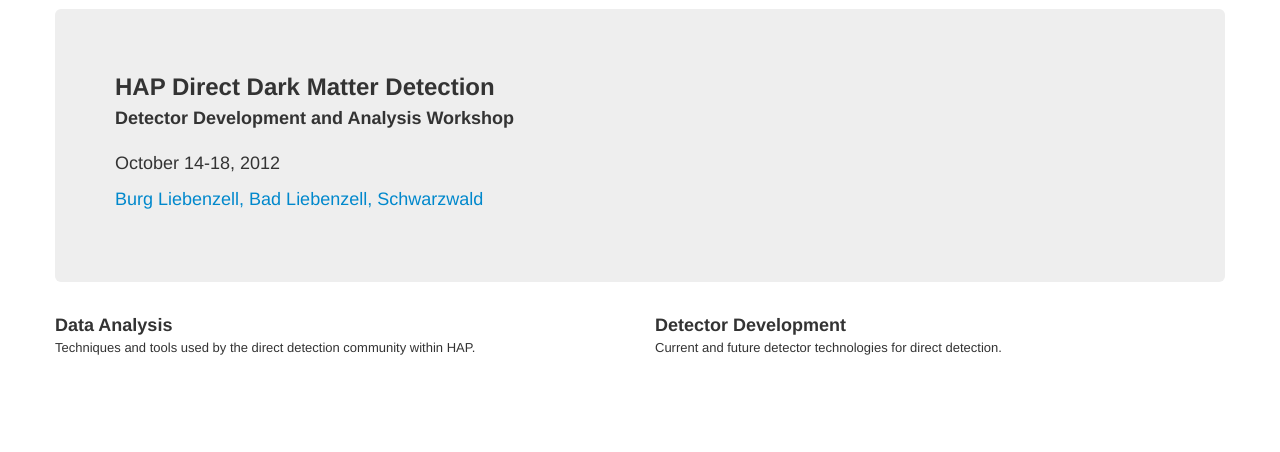
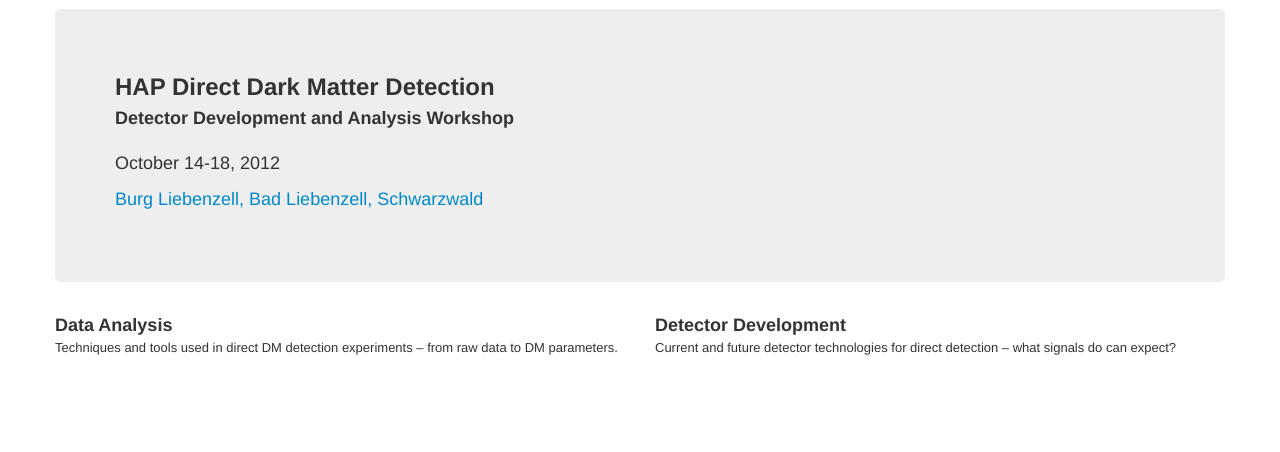
Before and after one commit to gadamc/dmworkshop, a plain HTML site: page _attachments/index.html in a window 1280 px wide. Shown: the part 51-503 px from the top of the page. Drawn offline with Linux system fonts and the light colour scheme; no server answers.

Commit message:
adding klaus's suggestion for front page

```diff
--- a/_attachments/index.html
+++ b/_attachments/index.html
@@ -51,12 +51,12 @@
       <div class="row-fluid">
         <div class="span6">
           <h3>Data Analysis</h3>
-          <p>Techniques and tools used by the direct detection community within HAP.</p>
+          <p>Techniques and tools used in direct DM detection experiments – from raw data to DM parameters.</p>
 
         </div>
         <div class="span6">
           <h3>Detector Development</h3>
-          <p>Current and future detector technologies for direct detection.</p>
+          <p>Current and future detector technologies for direct detection – what signals do can expect?</p>
         </div>
         <!-- <div class="span4">
           <h3>Scintillation</h3>
```
